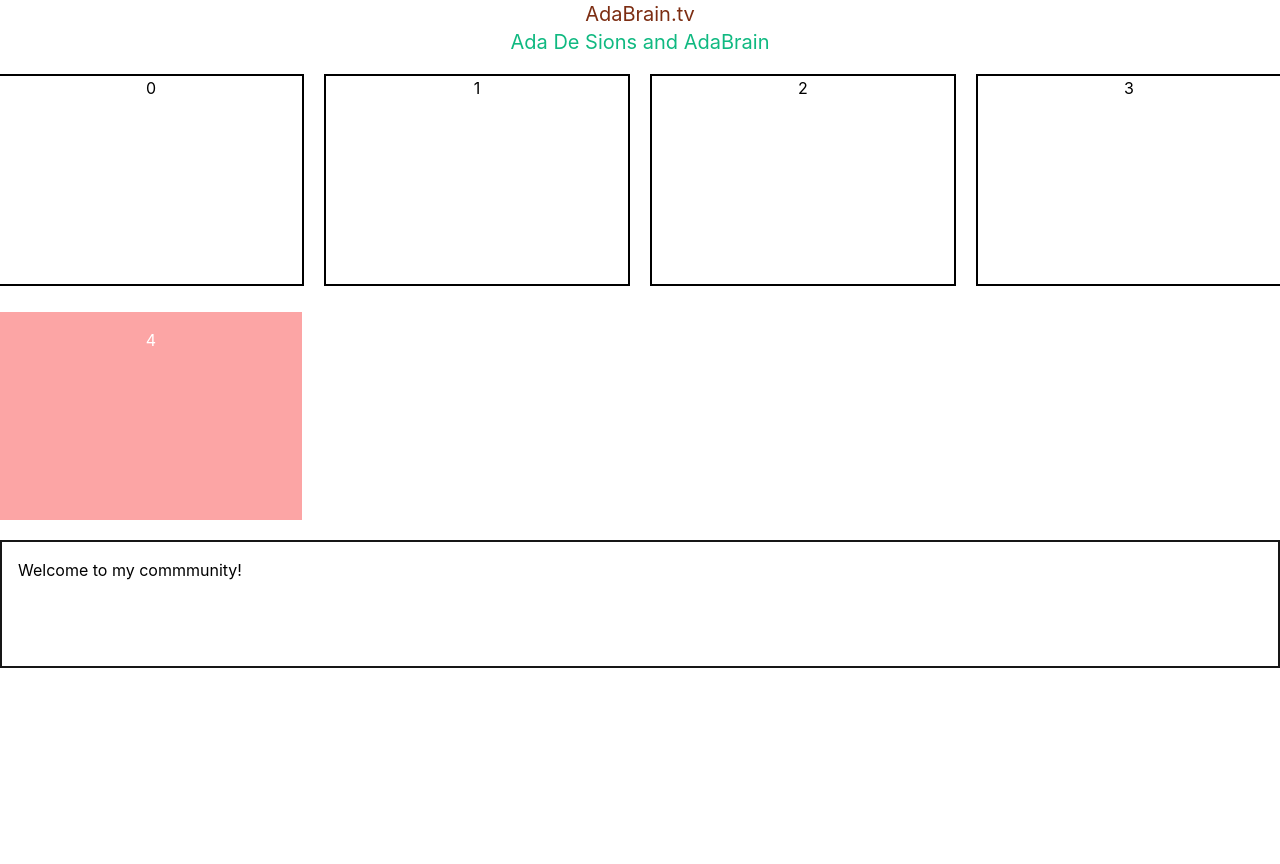
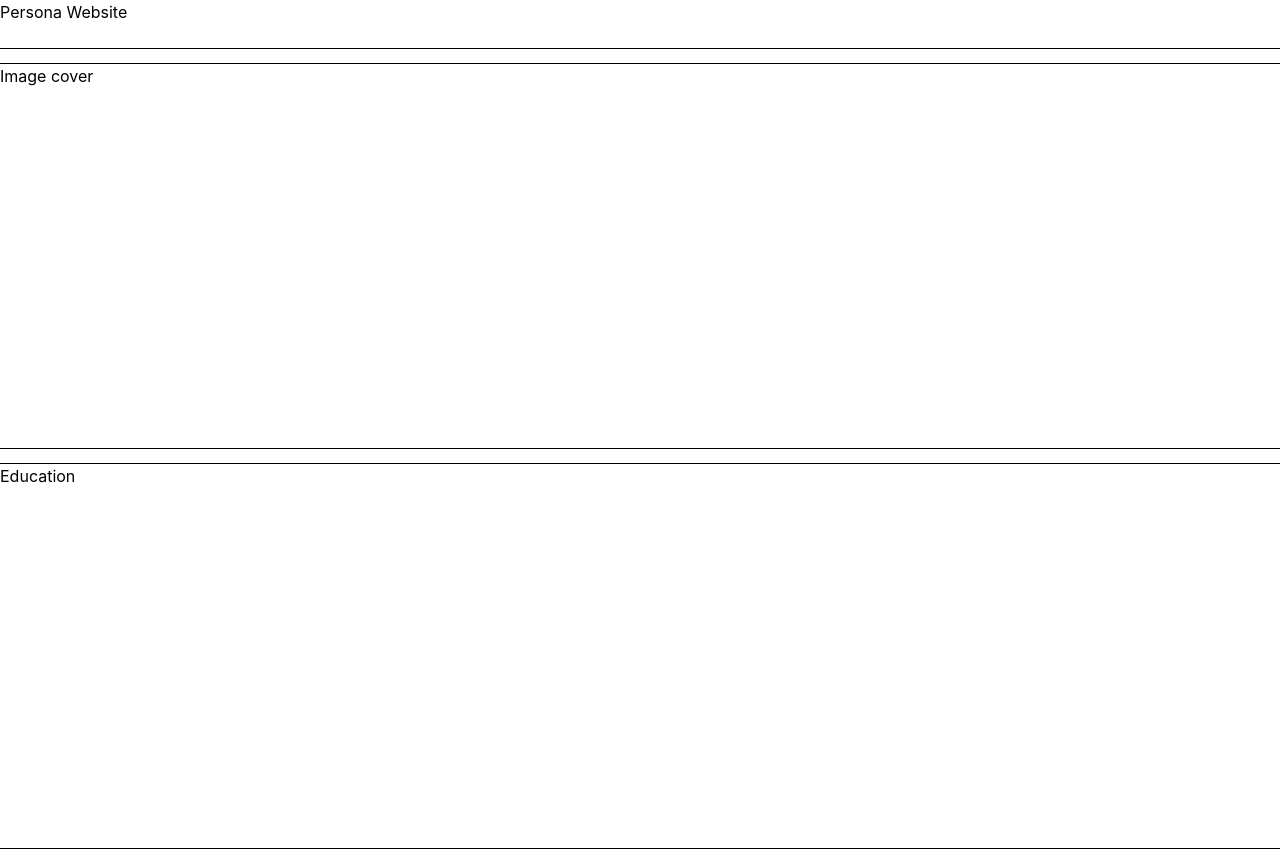
Before and after one commit to AdaBrain/persona-website, a React (Create React App) app: page / in a window 1280 px wide. Before the commit the page ends 800 px from the top, so only its background shows below. Built offline with nearby package versions, Linux system fonts and the light colour scheme.

Commit message:
Lay a layout

```diff
--- a/src/App.js
+++ b/src/App.js
@@ -1,26 +1,9 @@
-function App() {
+import LayoutDefault from "./layouts/LayoutDefault";
+
+const App = () => {
   return (
-    <div className="app text-center">
-      <h1 className="text-orange-900 text-xl">AdaBrain.tv</h1>
-      <p className="text-lg text-red-500 md:text-xl md:text-emerald-500 mb-5">
-        Ada De Sions and AdaBrain
-      </p>
-
-      <div className="grid grid-cols-4 gap-x-6 gap-y-7">
-        <div className="box outline outline-2 h-52">0</div>
-        <div className="box outline outline-2 h-52">1</div>
-        <div className="box outline outline-2 h-52">2</div>
-        <div className="box outline outline-2 h-52">3</div>
-
-        <div
-          className="box outline outline-2 h-52 p-4 bg-red-300 hover:bg-green-300 text-white hover:text-neutral-900"
-        >4</div>
-      </div>
-
-      <div
-      className="
-      section w-screen border border-2 border-neutral-900 h-32 mt-5 text-left p-4"
-      >Welcome to my commmunity!</div>
+    <div className="app">
+        <LayoutDefault />
     </div>
   );
 }
--- a/src/index.css
+++ b/src/index.css
@@ -1,6 +1,10 @@
 @tailwind base;
 @tailwind components;
 @tailwind utilities;
+
+* {
+  outline: 1px solid #000;
+}
 
 body {
   margin: 0;
--- /dev/null
+++ b/src/layouts/LayoutDefault.js
@@ -0,0 +1,16 @@
+const LayoutDefault = () => {
+  return (
+    <div className="layout-default mb-4">
+      {/* Navigation Bar */}
+      <div className="navbar w-screen h-12">Persona Website</div>
+
+      <div className="first-section w-screen h-96 mt-4 ">Image cover</div>
+
+      <div className="second-section w-screen h-96 mt-4 ">Education</div>
+
+      </div>
+
+  );
+};
+
+export default LayoutDefault;
```
